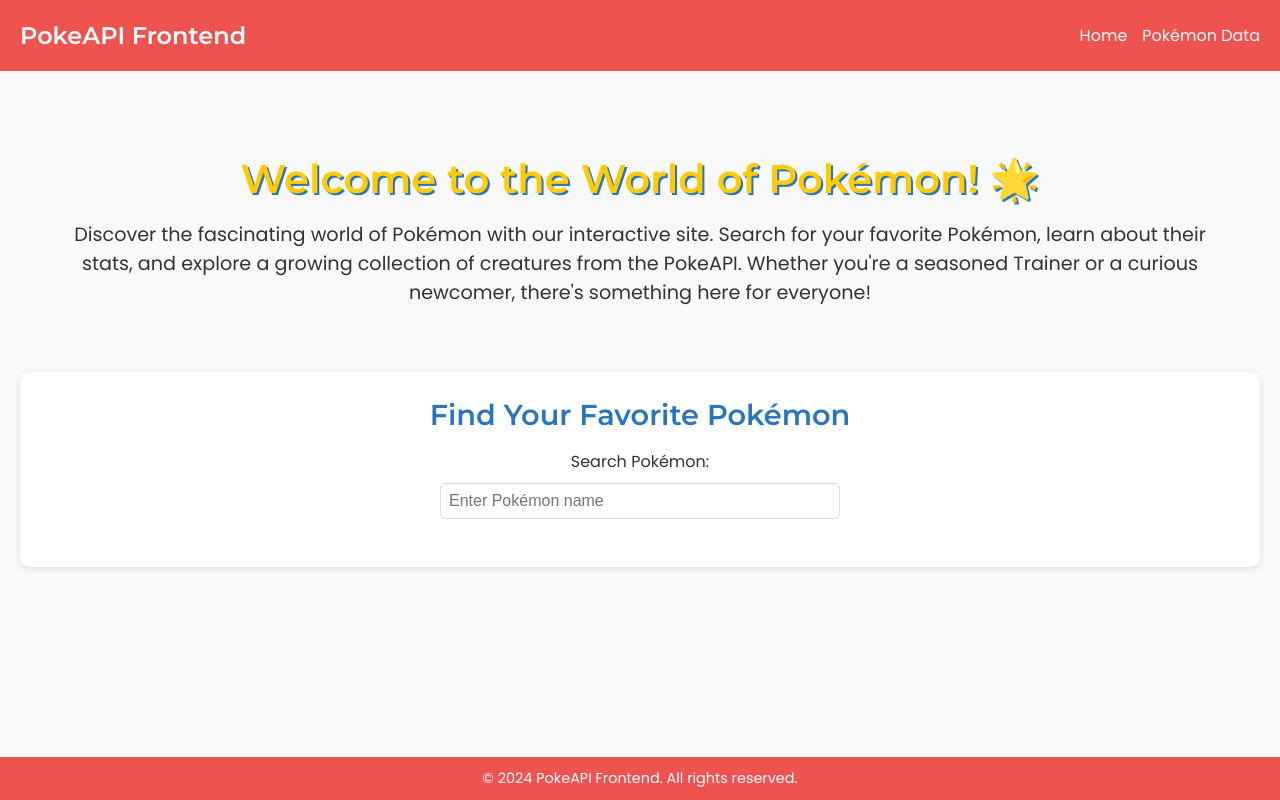
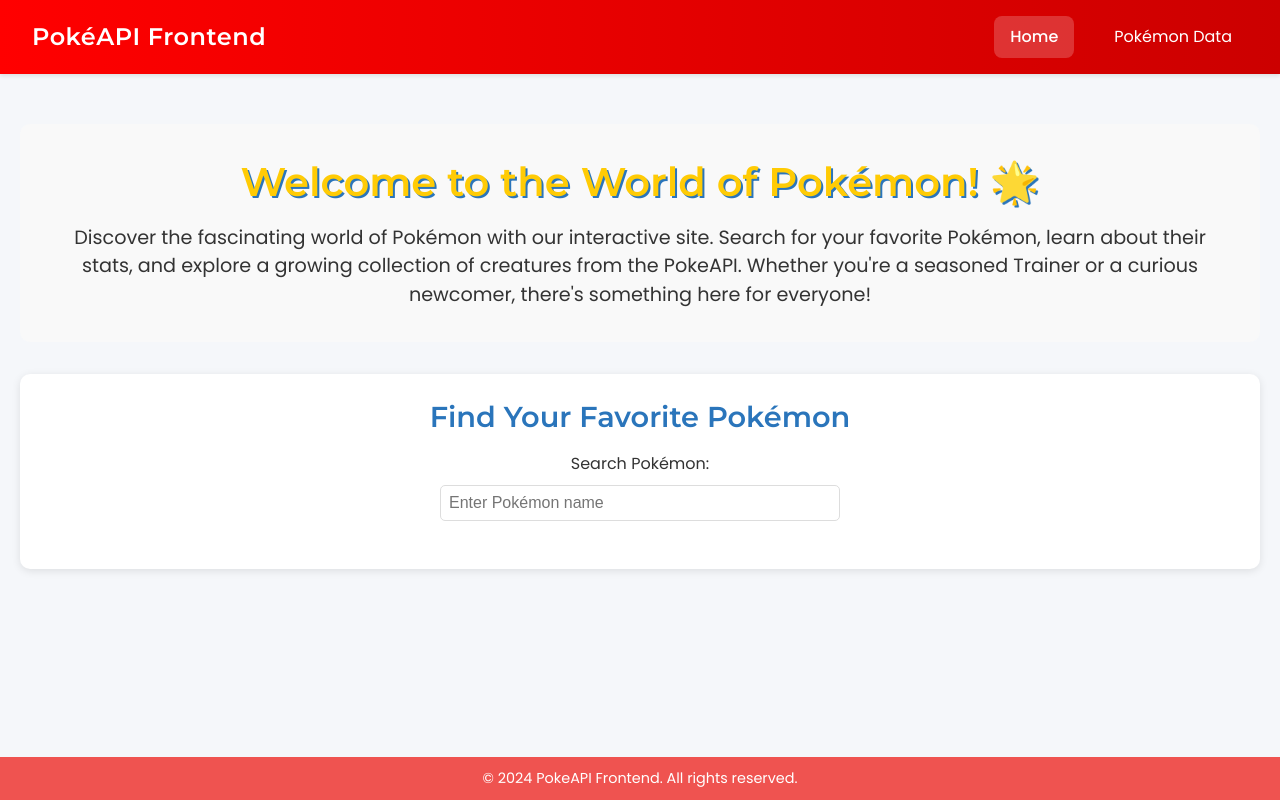
Before and after one commit to Adamjackczyk/pokeapi-frontend, a React (Create React App) app: page / in a window 1280 px wide. Built offline with nearby package versions, Linux system fonts and the light colour scheme.

Commit message:
Add Header Styles

```diff
--- a/src/components/Header/Header.css
+++ b/src/components/Header/Header.css
@@ -1,36 +1,72 @@
 .header {
-  background-color: #ef5350;
+  background: linear-gradient(
+    to right,
+    var(--primary-color),
+    var(--primary-dark)
+  );
   color: white;
-  padding: 20px;
+  padding: 16px 32px;
   display: flex;
   justify-content: space-between;
   align-items: center;
-  flex-wrap: wrap;
+  box-shadow: 0 2px 4px rgba(0, 0, 0, 0.1);
 }
 
 .header__title {
   margin: 0;
-  font-size: 1.5rem;
+  font-size: 24px;
+  font-weight: 600;
+  letter-spacing: 0.5px;
 }
 
 .header__nav {
   display: flex;
-  gap: 15px;
+  gap: 24px;
 }
 
 .header__title-link {
   text-decoration: none;
-  color: inherit;
-  cursor: pointer;
+  color: white;
+  transition: opacity 0.3s ease;
+}
+
+.header__title-link:hover {
+  opacity: 0.9;
 }
 
 .header__link {
   color: white;
   text-decoration: none;
-  font-size: 1rem;
-  transition: color 0.3s ease;
+  font-size: 16px;
+  padding: 8px 16px;
+  border-radius: 8px;
+  transition: background-color 0.3s ease;
 }
 
 .header__link:hover {
-  color: #ffd54f;
+  background-color: rgba(255, 255, 255, 0.1);
 }
+
+.header__link.active {
+  background-color: rgba(255, 255, 255, 0.2);
+  font-weight: 500;
+}
+
+/* Mobile responsive styles */
+@media (max-width: 600px) {
+  .header {
+    flex-direction: column;
+    gap: 16px;
+    padding: 16px;
+    text-align: center;
+  }
+
+  .header__nav {
+    gap: 16px;
+  }
+
+  .header__link {
+    padding: 6px 12px;
+    font-size: 14px;
+  }
+}
--- a/src/components/Header/Header.jsx
+++ b/src/components/Header/Header.jsx
@@ -1,19 +1,24 @@
 import React from "react";
-import { Link } from "react-router-dom"; // Import Link from React Router
+import { Link, useLocation } from "react-router-dom";
 import "./Header.css";
 
 const Header = () => {
+  const location = useLocation();
+
+  const isActiveRoute = (path) => {
+    return location.pathname === path ? "active" : "";
+  };
+
   return (
     <header className="header">
-      {/* Wrap the logo in a Link component */}
       <Link to="/" className="header__title-link">
-        <h1 className="header__title">PokeAPI Frontend</h1>
+        <h1 className="header__title">PokéAPI Frontend</h1>
       </Link>
       <nav className="header__nav">
-        <Link to="/" className="header__link">
+        <Link to="/" className={`header__link ${isActiveRoute("/")}`}>
           Home
         </Link>
-        <Link to="/data" className="header__link">
+        <Link to="/data" className={`header__link ${isActiveRoute("/data")}`}>
           Pokémon Data
         </Link>
       </nav>
--- a/src/index.css
+++ b/src/index.css
@@ -9,16 +9,28 @@
 }
 
 :root {
-  /* Color Variables */
-  --primary-color: #ef5350;
-  --primary-dark: #dc3f3c;
-  --secondary-color: #2a75bb;
-  --accent-color: #ffcb05;
-  --text-primary: #333333;
-  --text-secondary: #666666;
-  --background-light: #f9f9f9;
+  --primary-color: #ff0000;
+  --primary-dark: #cc0000;
+  --secondary-color: #3b4cca;
+  --accent-color: #ffde00;
+  --accent-dark: #b3a125;
+  --grass-color: #78c850;
+  --water-color: #6890f0;
+  --fire-color: #f08030;
+  --electric-color: #f8d030;
+
+  /* UI Colors */
+  --text-primary: #2e3338;
+  --text-secondary: #5e6369;
+  --background-light: #f5f7fa;
   --background-white: #ffffff;
-  --border-color: #dddddd;
+  --border-color: #e1e4e8;
+
+  /* Status Colors */
+  --success-color: #4caf50;
+  --error-color: #dc3545;
+  --warning-color: #ffc107;
+  --info-color: #17a2b8;
 }
 
 body {
```
